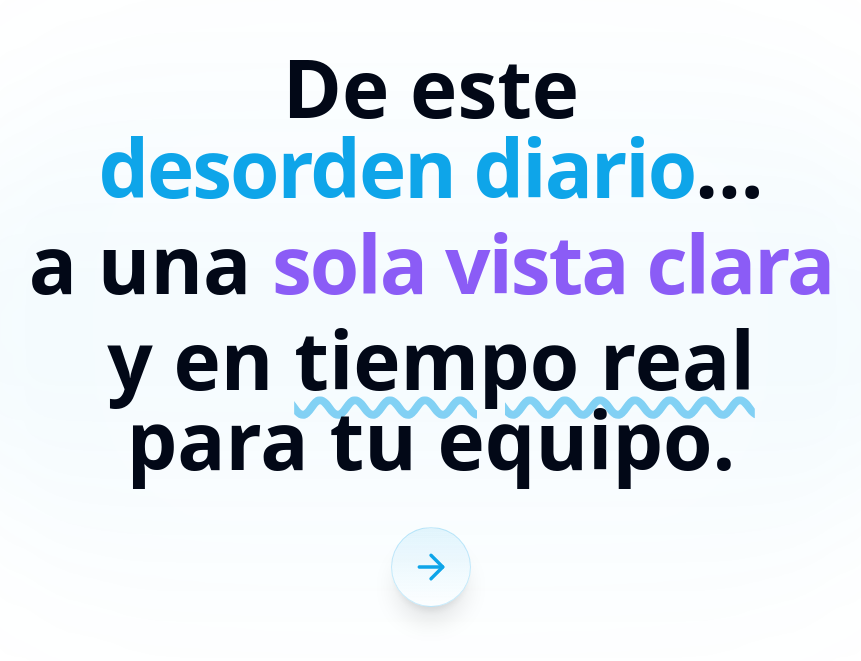
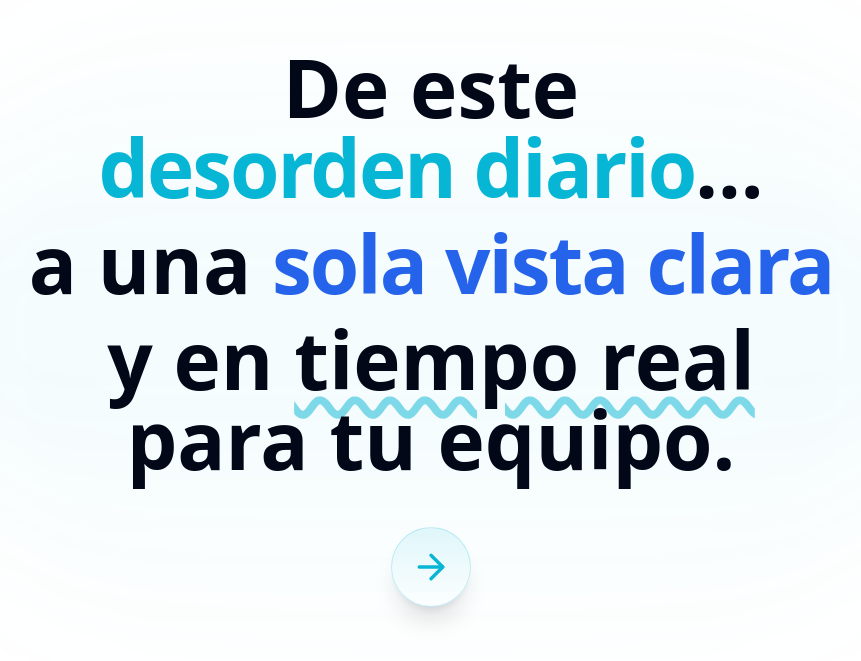
Before and after one commit to MED-LIFE/zanoo-landing, a Next.js app: page / in a window 1280 px wide. Shown: the part 2126-2787 px from the top of the page, without its empty margins (209-1070 px from the left). Built offline with nearby package versions, Linux system fonts and the light colour scheme.

Commit message:
style: revert bridge colors to zanoo brand cyan/blue

```diff
--- a/src/components/ZanooLanding.tsx
+++ b/src/components/ZanooLanding.tsx
@@ -1526,24 +1526,24 @@ export default function ZanooLanding() {
 
                     <div className="mt-48 text-center max-w-5xl mx-auto px-6 py-20 relative">
                         {/* Background glow for transition */}
-                        <div className="absolute inset-0 bg-gradient-to-b from-transparent via-[#0ea5e9]/5 dark:via-[#0ea5e9]/10 to-transparent blur-3xl rounded-full" />
+                        <div className="absolute inset-0 bg-gradient-to-b from-transparent via-cyan-500/5 dark:via-cyan-400/5 to-transparent blur-3xl rounded-full" />
 
                         <h2 className="text-4xl md:text-6xl lg:text-[5rem] font-extrabold text-foreground mb-12 leading-[1.1] relative z-10 flex flex-col gap-2 md:gap-4 items-center justify-center text-balance">
                             <TechReveal direction="up" delay={0.2}>
-                                <span>De este <span className="text-[#0ea5e9] font-black tracking-tight">desorden diario</span>...</span>
+                                <span>De este <span className="text-cyan-500 dark:text-cyan-400 font-black tracking-tight">desorden diario</span>...</span>
                             </TechReveal>
                             <TechReveal direction="up" delay={0.5}>
-                                <span>a una <span className="text-[#8b5cf6] font-black tracking-tight">sola vista clara</span></span>
+                                <span>a una <span className="text-blue-600 dark:text-blue-400 font-black tracking-tight">sola vista clara</span></span>
                             </TechReveal>
                             <TechReveal direction="up" delay={0.8}>
-                                <span>y en <span className="underline decoration-wavy decoration-[#0ea5e9]/50 underline-offset-8">tiempo real</span> para tu equipo.</span>
+                                <span>y en <span className="underline decoration-wavy decoration-cyan-500/50 dark:decoration-cyan-400/50 underline-offset-8">tiempo real</span> para tu equipo.</span>
                             </TechReveal>
                         </h2>
 
                         <TechReveal direction="up" delay={1.1}>
                             <div className="flex justify-center flex-col items-center relative z-10 mt-8">
-                                <div className="w-20 h-20 rounded-full bg-gradient-to-b from-[#0ea5e9]/10 to-transparent flex items-center justify-center group hover:scale-110 transition-transform cursor-pointer shadow-xl border border-[#0ea5e9]/20 backdrop-blur-sm" onClick={() => scrollToId('demo')}>
-                                    <ArrowUpRight className="rotate-45 h-10 w-10 text-[#0ea5e9]" />
+                                <div className="w-20 h-20 rounded-full bg-gradient-to-b from-cyan-500/10 to-transparent flex items-center justify-center group hover:scale-110 transition-transform cursor-pointer shadow-xl border border-cyan-500/20 backdrop-blur-sm" onClick={() => scrollToId('demo')}>
+                                    <ArrowUpRight className="rotate-45 h-10 w-10 text-cyan-500 dark:text-cyan-400" />
                                 </div>
                             </div>
                         </TechReveal>
```
